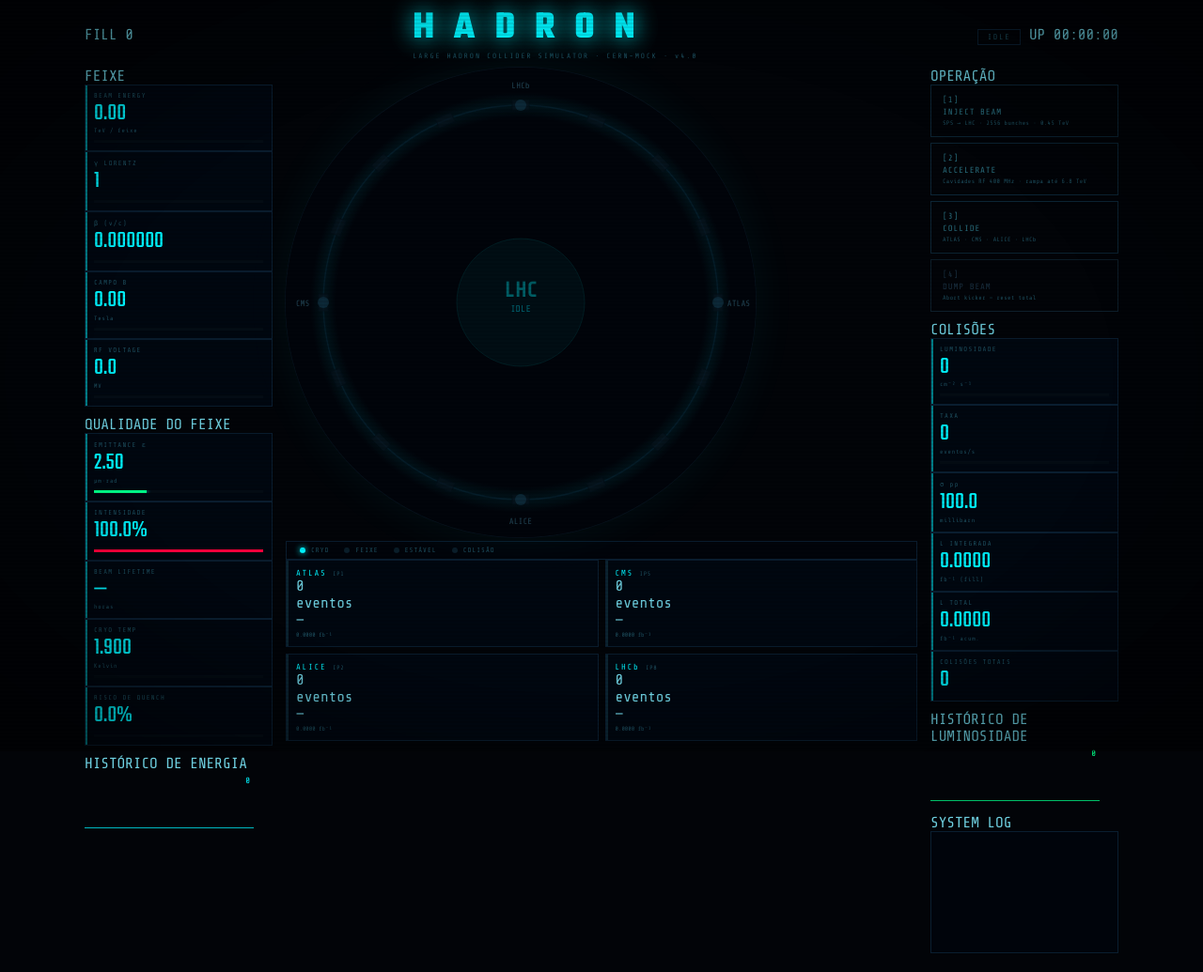
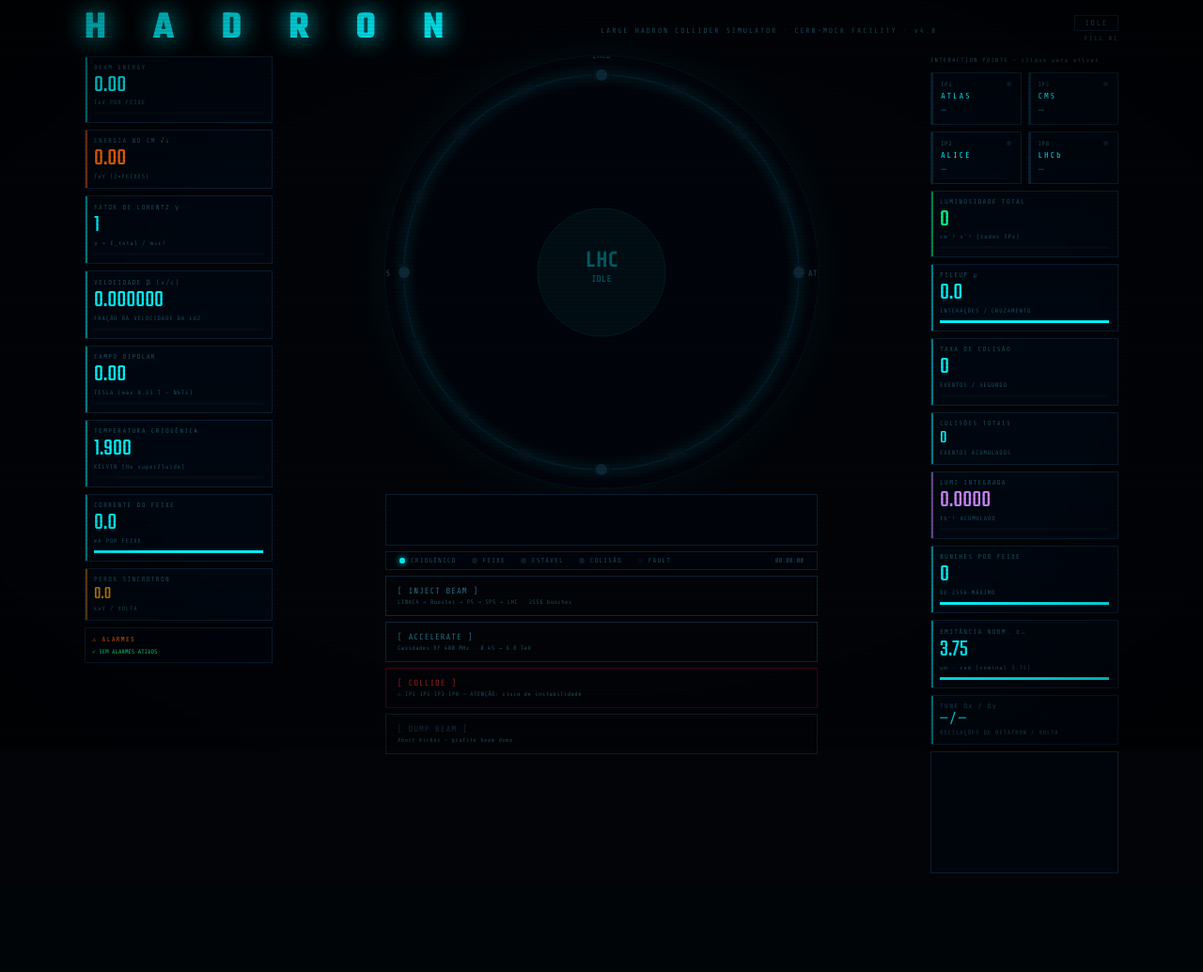
Before and after one commit to Pedro-del-code/Acelerador-de-part-culas-teste, a Flask app: page / in a window 1280 px wide. Shown: the whole page at 94% size. After the commit the page ends 930 px from the top, so only its background shows below. Run offline with Flask 3, Linux system fonts and the light colour scheme.

Commit message:
Add files via upload

```diff
--- a/frontend/templates/index.html
+++ b/frontend/templates/index.html
@@ -4,227 +4,267 @@
   <meta charset="UTF-8">
   <meta name="viewport" content="width=device-width, initial-scale=1.0">
   <title>HADRON — LHC Simulator</title>
-  <link rel="stylesheet" href="{{ url_for('static', filename='css/style.css') }}">
+  <link rel="stylesheet" href="/static/css/style.css">
 </head>
 <body>
 
+  <!-- ── Overlay de Catástrofe ────────────────────────────────────────────── -->
+  <div id="catastrophe-overlay">
+    <div class="overlay-inner">
+      <div class="overlay-logo">☢ CERN EMERGENCY SYSTEM</div>
+      <div class="overlay-title">CRITICAL CONTAINMENT FAILURE</div>
+      <div id="overlay-msg" class="overlay-msg"></div>
+      <div class="overlay-bar">
+        <div class="overlay-bar-fill" id="reboot-bar"></div>
+      </div>
+      <div class="overlay-footer">REINICIANDO SISTEMA DE CONTROLE...</div>
+    </div>
+  </div>
+
+  <!-- ── Header ─────────────────────────────────────────────────────────── -->
   <header>
-  <div class="header-left">
-    <span class="fill-label">FILL</span>
-    <span id="fill-count">0</span>
-  </div>
-  <div class="header-center">
-    <h1>HADRON</h1>
-    <div class="tagline">LARGE HADRON COLLIDER SIMULATOR · CERN-MOCK · v4.0</div>
-  </div>
-  <div class="header-right">
+    <h1>H A D R O N</h1>
+    <div class="tagline">LARGE HADRON COLLIDER SIMULATOR · CERN-MOCK FACILITY · v4.0</div>
+    <div class="header-meta">
       <span id="state-badge" class="state-badge state-idle">IDLE</span>
-    <span class="uptime-label">UP <span id="uptime">00:00:00</span></span>
+      <span id="fill-number" style="font-size:0.44rem;letter-spacing:0.2em;color:var(--text-dim)">FILL #1</span>
     </div>
   </header>
 
-<!-- ALARMES -->
-<div id="alarm-bar" class="alarm-bar hidden"></div>
-
+  <!-- ── Layout principal ────────────────────────────────────────────────── -->
   <div class="main-layout">
 
-  <!-- ── COLUNA ESQUERDA ── -->
-  <div class="col col-left">
-
-    <div class="section-title">FEIXE</div>
+    <!-- ── Painel Esquerdo ─────────────────────────────────────────────── -->
+    <div class="panel">
 
       <div class="meter">
         <div class="meter-label">BEAM ENERGY</div>
         <div class="meter-value" id="m-energy-val">0.00</div>
-      <div class="meter-unit">TeV / feixe</div>
-      <div class="bar-track"><div class="bar-fill" id="m-energy-bar" style="width:0%"></div></div>
+        <div class="meter-unit">TeV POR FEIXE</div>
+        <div class="bar-track"><div class="bar-fill" id="m-energy-bar"></div></div>
       </div>
 
-    <div class="meter-row">
-      <div class="meter meter-half">
-        <div class="meter-label">γ LORENTZ</div>
-        <div class="meter-value sm" id="m-gamma-val">1</div>
-        <div class="bar-track"><div class="bar-fill" id="m-gamma-bar" style="width:0%"></div></div>
+      <div class="meter meter-hot">
+        <div class="meter-label">ENERGIA NO CM  √s</div>
+        <div class="meter-value" id="m-ecm-val">0.00</div>
+        <div class="meter-unit">TeV (2×FEIXES)</div>
       </div>
-      <div class="meter meter-half">
-        <div class="meter-label">β (v/c)</div>
-        <div class="meter-value sm" id="m-beta-val">0.000000</div>
-        <div class="bar-track"><div class="bar-fill" id="m-beta-bar" style="width:0%"></div></div>
+
+      <div class="meter">
+        <div class="meter-label">FATOR DE LORENTZ γ</div>
+        <div class="meter-value" id="m-gamma-val">1</div>
+        <div class="meter-unit">γ = E_total / m₀c²</div>
+        <div class="bar-track"><div class="bar-fill" id="m-gamma-bar"></div></div>
+      </div>
+
+      <div class="meter">
+        <div class="meter-label">VELOCIDADE β (v/c)</div>
+        <div class="meter-value" id="m-beta-val">0.000000</div>
+        <div class="meter-unit">FRAÇÃO DA VELOCIDADE DA LUZ</div>
+        <div class="bar-track"><div class="bar-fill" id="m-beta-bar"></div></div>
+      </div>
+
+      <div class="meter">
+        <div class="meter-label">CAMPO DIPOLAR</div>
+        <div class="meter-value" id="m-magnetic-val">0.00</div>
+        <div class="meter-unit">TESLA (máx 8.33 T — NbTi)</div>
+        <div class="bar-track"><div class="bar-fill" id="m-magnetic-bar"></div></div>
+      </div>
+
+      <div class="meter">
+        <div class="meter-label">TEMPERATURA CRIOGÊNICA</div>
+        <div class="meter-value" id="m-temp-val">1.900</div>
+        <div class="meter-unit">KELVIN (He superfluido)</div>
+        <div class="bar-track"><div class="bar-fill" id="m-temp-bar"></div></div>
+      </div>
+
+      <div class="meter">
+        <div class="meter-label">CORRENTE DO FEIXE</div>
+        <div class="meter-value" id="m-current-val">0.0</div>
+        <div class="meter-unit">mA POR FEIXE</div>
+        <div class="bar-track"><div class="bar-fill" id="m-current-bar"></div></div>
+      </div>
+
+      <div class="meter" style="--accent: #cc8800;">
+        <div class="meter-label">PERDA SÍNCROTRON</div>
+        <div class="meter-value" id="m-synrad-val" style="font-size:1.2rem;color:#cc8800">0.0</div>
+        <div class="meter-unit">keV / VOLTA</div>
+      </div>
+
+      <!-- Alarmes -->
+      <div class="alarm-box">
+        <div class="alarm-box-header">
+          ⚠ ALARMES
+          <span class="alarm-count-badge" id="alarm-count"></span>
+        </div>
+        <div id="alarm-panel">
+          <div class="alarm-ok">✓ SEM ALARMES ATIVOS</div>
         </div>
       </div>
 
-    <div class="meter-row">
-      <div class="meter meter-half">
-        <div class="meter-label">CAMPO B</div>
-        <div class="meter-value sm" id="m-magnetic-val">0.00</div>
-        <div class="meter-unit">Tesla</div>
-        <div class="bar-track"><div class="bar-fill" id="m-magnetic-bar" style="width:0%"></div></div>
-      </div>
-      <div class="meter meter-half">
-        <div class="meter-label">RF VOLTAGE</div>
-        <div class="meter-value sm" id="m-rf-val">0.0</div>
-        <div class="meter-unit">MV</div>
-        <div class="bar-track"><div class="bar-fill" id="m-rf-bar" style="width:0%"></div></div>
-      </div>
     </div>
 
-    <div class="section-title" style="margin-top:10px">QUALIDADE DO FEIXE</div>
+    <!-- ── Canvas central ──────────────────────────────────────────────── -->
+    <div class="canvas-wrap">
+      <canvas id="ring-canvas" width="460" height="460"></canvas>
 
-    <div class="meter-row">
-      <div class="meter meter-half">
-        <div class="meter-label">EMITTANCE ε</div>
-        <div class="meter-value sm" id="m-emit-val">2.50</div>
-        <div class="meter-unit">μm·rad</div>
-        <div class="bar-track"><div class="bar-fill" id="m-emit-bar" style="width:30%; background:var(--green)"></div></div>
-      </div>
-      <div class="meter meter-half">
-        <div class="meter-label">INTENSIDADE</div>
-        <div class="meter-value sm" id="m-intensity-val">100%</div>
-        <div class="bar-track"><div class="bar-fill" id="m-intensity-bar" style="width:100%; background:var(--green)"></div></div>
-      </div>
+      <div class="energy-chart-wrap" style="width: 460px;">
+        <canvas id="energy-chart" width="460" height="55"></canvas>
       </div>
 
-    <div class="meter-row">
-      <div class="meter meter-half">
-        <div class="meter-label">BEAM LIFETIME</div>
-        <div class="meter-value sm" id="m-lifetime-val">—</div>
-        <div class="meter-unit">horas</div>
+      <div class="status-bar" style="max-width:460px; margin-top:0;">
+        <div class="status-item">
+          <div class="dot dot-active" id="dot-cryo"></div>
+          CRIOGÊNICO
         </div>
-      <div class="meter meter-half">
-        <div class="meter-label">CRYO TEMP</div>
-        <div class="meter-value sm" id="m-temp-val">1.90</div>
-        <div class="meter-unit">Kelvin</div>
-        <div class="bar-track"><div class="bar-fill" id="m-temp-bar" style="width:1%"></div></div>
+        <div class="status-item">
+          <div class="dot dot-inactive" id="dot-beam"></div>
+          FEIXE
         </div>
+        <div class="status-item">
+          <div class="dot dot-inactive" id="dot-stable"></div>
+          ESTÁVEL
+        </div>
+        <div class="status-item">
+          <div class="dot dot-inactive" id="dot-coll"></div>
+          COLISÃO
+        </div>
+        <div class="status-item">
+          <div class="dot dot-inactive" id="dot-fault" style="background:#0a0a0a"></div>
+          FAULT
+        </div>
+        <div class="uptime" id="uptime">UP: 00:00:00</div>
       </div>
 
-    <div class="meter" style="position:relative">
-      <div class="meter-label">RISCO DE QUENCH</div>
-      <div class="meter-value sm" id="m-quench-val">0.0%</div>
-      <div class="bar-track"><div class="bar-fill" id="m-quench-bar" style="width:0%; background:var(--green)"></div></div>
+      <div class="controls" style="width:460px;">
+        <button class="btn-cmd" onclick="cmdInject()">
+          [ INJECT BEAM ]
+          <span class="btn-sub">LINAC4 → Booster → PS → SPS → LHC · 2556 bunches</span>
+        </button>
+        <button class="btn-cmd" onclick="cmdAccelerate()">
+          [ ACCELERATE ]
+          <span class="btn-sub">Cavidades RF 400 MHz · 0.45 → 6.8 TeV</span>
+        </button>
+        <button class="btn-cmd btn-collide-danger" onclick="cmdCollide()">
+          [ COLLIDE ]
+          <span class="btn-sub">⚠ IP1·IP5·IP2·IP8 — ATENÇÃO: risco de instabilidade</span>
+        </button>
+        <button class="btn-cmd btn-dump" onclick="cmdDump()">
+          [ DUMP BEAM ]
+          <span class="btn-sub">Abort kicker — grafite beam dump</span>
+        </button>
       </div>
-
-    <!-- Gráfico energia -->
-    <div class="section-title" style="margin-top:10px">HISTÓRICO DE ENERGIA</div>
-    <canvas id="chart-energy" width="180" height="60"></canvas>
 
     </div>
 
-  <!-- ── CENTRO: ANEL + DETECTORES ── -->
-  <div class="col col-center">
-    <canvas id="ring-canvas" width="500" height="500"></canvas>
+    <!-- ── Painel Direito ───────────────────────────────────────────────── -->
+    <div class="panel">
 
-    <div class="status-bar">
-      <div class="status-item"><div class="dot dot-active" id="dot-cryo"></div>CRYO</div>
-      <div class="status-item"><div class="dot dot-inactive" id="dot-beam"></div>FEIXE</div>
-      <div class="status-item"><div class="dot dot-inactive" id="dot-stable"></div>ESTÁVEL</div>
-      <div class="status-item"><div class="dot dot-inactive" id="dot-coll"></div>COLISÃO</div>
+      <div style="font-size:0.40rem; letter-spacing:0.18em; color:var(--text-dim); margin-bottom:2px;">
+        INTERACTION POINTS — clique para ativar
+      </div>
+      <div class="detectors-grid">
+
+        <div class="detector-card det-inactive" id="det-IP1" data-ip="IP1" onclick="toggleDet('IP1')">
+          <div class="det-header">
+            <span class="det-ip">IP1</span>
+            <div class="det-status-dot"></div>
+          </div>
+          <div class="det-name">ATLAS</div>
+          <div class="det-lumi" style="font-size:0.75rem">—</div>
+          <div class="det-pileup"></div>
+          <div class="det-intlumi"></div>
         </div>
 
-    <!-- 4 Detectores -->
-    <div class="detectors-grid">
-      <div class="detector-card" id="det-ATLAS">
-        <div class="det-name">ATLAS <span class="det-ip">IP1</span></div>
-        <div class="det-events" id="det-ATLAS-events">0</div>
-        <div class="det-label">eventos</div>
-        <div class="det-last" id="det-ATLAS-last">—</div>
-        <div class="det-lumi" id="det-ATLAS-lumi">0.000 fb⁻¹</div>
+        <div class="detector-card det-inactive" id="det-IP5" data-ip="IP5" onclick="toggleDet('IP5')">
+          <div class="det-header">
+            <span class="det-ip">IP5</span>
+            <div class="det-status-dot"></div>
           </div>
-      <div class="detector-card" id="det-CMS">
-        <div class="det-name">CMS <span class="det-ip">IP5</span></div>
-        <div class="det-events" id="det-CMS-events">0</div>
-        <div class="det-label">eventos</div>
-        <div class="det-last" id="det-CMS-last">—</div>
-        <div class="det-lumi" id="det-CMS-lumi">0.000 fb⁻¹</div>
-      </div>
-      <div class="detector-card" id="det-ALICE">
-        <div class="det-name">ALICE <span class="det-ip">IP2</span></div>
-        <div class="det-events" id="det-ALICE-events">0</div>
-        <div class="det-label">eventos</div>
-        <div class="det-last" id="det-ALICE-last">—</div>
-        <div class="det-lumi" id="det-ALICE-lumi">0.000 fb⁻¹</div>
-      </div>
-      <div class="detector-card" id="det-LHCb">
-        <div class="det-name">LHCb <span class="det-ip">IP8</span></div>
-        <div class="det-events" id="det-LHCb-events">0</div>
-        <div class="det-label">eventos</div>
-        <div class="det-last" id="det-LHCb-last">—</div>
-        <div class="det-lumi" id="det-LHCb-lumi">0.000 fb⁻¹</div>
-      </div>
-    </div>
+          <div class="det-name">CMS</div>
+          <div class="det-lumi" style="font-size:0.75rem">—</div>
+          <div class="det-pileup"></div>
+          <div class="det-intlumi"></div>
         </div>
 
-  <!-- ── COLUNA DIREITA ── -->
-  <div class="col col-right">
-
-    <div class="section-title">OPERAÇÃO</div>
-
-    <div class="controls">
-      <button class="btn-cmd" onclick="cmdInject()">
-        <span class="btn-key">[1]</span> INJECT BEAM
-        <span class="btn-sub">SPS → LHC · 2556 bunches · 0.45 TeV</span>
-      </button>
-      <button class="btn-cmd" onclick="cmdAccelerate()">
-        <span class="btn-key">[2]</span> ACCELERATE
-        <span class="btn-sub">Cavidades RF 400 MHz · rampa até 6.8 TeV</span>
-      </button>
-      <button class="btn-cmd btn-collide" onclick="cmdCollide()">
-        <span class="btn-key">[3]</span> COLLIDE
-        <span class="btn-sub">ATLAS · CMS · ALICE · LHCb</span>
-      </button>
-      <button class="btn-cmd btn-dump" onclick="cmdDump()">
-        <span class="btn-key">[4]</span> DUMP BEAM
-        <span class="btn-sub">Abort kicker — reset total</span>
-      </button>
+        <div class="detector-card det-inactive" id="det-IP2" data-ip="IP2" onclick="toggleDet('IP2')">
+          <div class="det-header">
+            <span class="det-ip">IP2</span>
+            <div class="det-status-dot"></div>
+          </div>
+          <div class="det-name">ALICE</div>
+          <div class="det-lumi" style="font-size:0.75rem">—</div>
+          <div class="det-pileup"></div>
+          <div class="det-intlumi"></div>
         </div>
 
-    <div class="section-title" style="margin-top:10px">COLISÕES</div>
-
-    <div class="meter accent-green">
-      <div class="meter-label">LUMINOSIDADE</div>
-      <div class="meter-value" id="m-lumi-val">0</div>
-      <div class="meter-unit">cm⁻² s⁻¹</div>
-      <div class="bar-track"><div class="bar-fill green" id="m-lumi-bar" style="width:0%"></div></div>
+        <div class="detector-card det-inactive" id="det-IP8" data-ip="IP8" onclick="toggleDet('IP8')">
+          <div class="det-header">
+            <span class="det-ip">IP8</span>
+            <div class="det-status-dot"></div>
+          </div>
+          <div class="det-name">LHCb</div>
+          <div class="det-lumi" style="font-size:0.75rem">—</div>
+          <div class="det-pileup"></div>
+          <div class="det-intlumi"></div>
         </div>
 
-    <div class="meter-row">
-      <div class="meter meter-half">
-        <div class="meter-label">TAXA</div>
-        <div class="meter-value sm" id="m-coll-val">0</div>
-        <div class="meter-unit">eventos/s</div>
-        <div class="bar-track"><div class="bar-fill orange" id="m-coll-bar" style="width:0%"></div></div>
-      </div>
-      <div class="meter meter-half">
-        <div class="meter-label">σ pp</div>
-        <div class="meter-value sm" id="m-sigma-val">—</div>
-        <div class="meter-unit">millibarn</div>
-      </div>
       </div>
 
-    <div class="meter-row">
-      <div class="meter meter-half">
-        <div class="meter-label">L INTEGRADA</div>
-        <div class="meter-value sm" id="m-intlumi-val">0.000</div>
-        <div class="meter-unit">fb⁻¹ (fill)</div>
+      <div class="meter meter-lumi">
+        <div class="meter-label">LUMINOSIDADE TOTAL</div>
+        <div class="meter-value" id="m-lumi-val">0</div>
+        <div class="meter-unit">cm⁻² s⁻¹ (todos IPs)</div>
+        <div class="bar-track"><div class="bar-fill" id="m-lumi-bar"></div></div>
       </div>
-      <div class="meter meter-half">
-        <div class="meter-label">L TOTAL</div>
-        <div class="meter-value sm" id="m-totlumi-val">0.000</div>
-        <div class="meter-unit">fb⁻¹ acum.</div>
+
+      <div class="meter">
+        <div class="meter-label">PILEUP μ</div>
+        <div class="meter-value" id="m-pileup-val">0.0</div>
+        <div class="meter-unit">INTERAÇÕES / CRUZAMENTO</div>
+        <div class="bar-track"><div class="bar-fill" id="m-pileup-bar"></div></div>
       </div>
+
+      <div class="meter">
+        <div class="meter-label">TAXA DE COLISÃO</div>
+        <div class="meter-value" id="m-coll-val">0</div>
+        <div class="meter-unit">EVENTOS / SEGUNDO</div>
+        <div class="bar-track"><div class="bar-fill" id="m-coll-bar"></div></div>
       </div>
 
       <div class="meter">
         <div class="meter-label">COLISÕES TOTAIS</div>
-      <div class="meter-value" id="m-total-val">0</div>
+        <div class="meter-value" id="m-total-val" style="font-size:1.2rem">0</div>
+        <div class="meter-unit">EVENTOS ACUMULADOS</div>
       </div>
 
-    <!-- Gráfico luminosidade -->
-    <div class="section-title" style="margin-top:10px">HISTÓRICO DE LUMINOSIDADE</div>
-    <canvas id="chart-lumi" width="180" height="60"></canvas>
+      <div class="meter meter-purple">
+        <div class="meter-label">LUMI INTEGRADA</div>
+        <div class="meter-value" id="m-intlumi-val">0.0000</div>
+        <div class="meter-unit">fb⁻¹ ACUMULADO</div>
+        <div class="bar-track"><div class="bar-fill" id="m-intlumi-bar"></div></div>
+      </div>
 
-    <!-- Log -->
-    <div class="section-title" style="margin-top:10px">SYSTEM LOG</div>
+      <div class="meter">
+        <div class="meter-label">BUNCHES POR FEIXE</div>
+        <div class="meter-value" id="m-bunches-val">0</div>
+        <div class="meter-unit">DE 2556 MÁXIMO</div>
+        <div class="bar-track"><div class="bar-fill" id="m-bunches-bar"></div></div>
+      </div>
+
+      <div class="meter">
+        <div class="meter-label">EMITÂNCIA NORM. εₙ</div>
+        <div class="meter-value" id="m-emittance-val">3.75</div>
+        <div class="meter-unit">μm · rad (nominal 3.75)</div>
+        <div class="bar-track"><div class="bar-fill" id="m-emittance-bar"></div></div>
+      </div>
+
+      <div class="meter">
+        <div class="meter-label">TUNE  Qx / Qy</div>
+        <div class="meter-value" id="m-tune-val" style="font-size:1.0rem">— / —</div>
+        <div class="meter-unit">OSCILAÇÕES DE BETATRON / VOLTA</div>
+      </div>
+
       <div class="log-box">
         <div id="log-container"></div>
       </div>
@@ -232,6 +272,6 @@
     </div>
   </div>
 
-<script src="{{ url_for('static', filename='js/accelerator.js') }}"></script>
+  <script src="/static/js/accelerator.js"></script>
 </body>
 </html>
```
Lines whose indentation alone changed are shown as unchanged.
